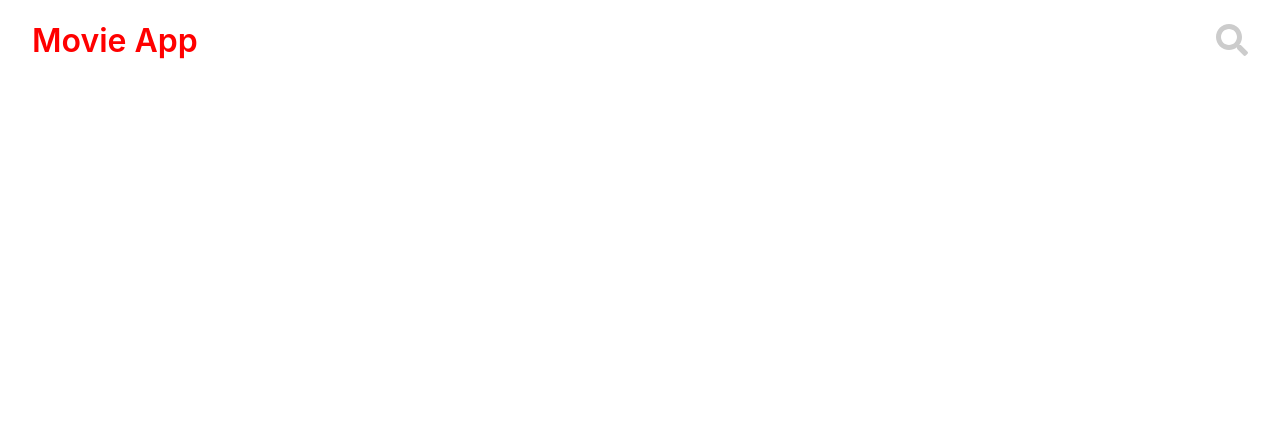
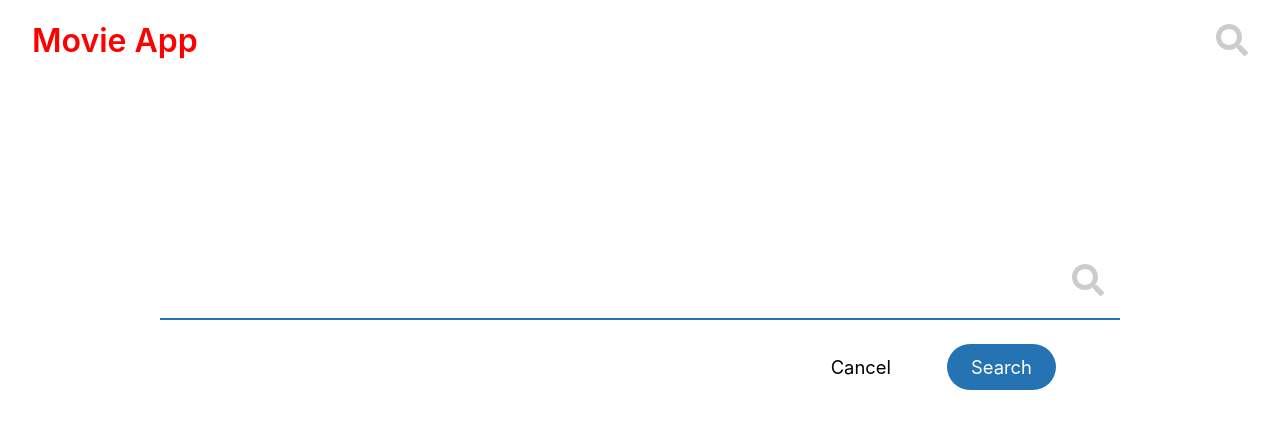
Before and after one commit to dungdxfx21334/Assignment2-ReactJS, a React (Create React App) app: page /search in a window 1280 px wide. Shown: the top 428 px of the page. Built offline with nearby package versions, Linux system fonts and the light colour scheme.

Commit message:
Adding search form

```diff
--- a/src/pages/search/Search.jsx
+++ b/src/pages/search/Search.jsx
@@ -1,10 +1,12 @@
 import React from 'react';
 import Navbar from '../browse/navbar/Navbar';
+import SearchForm from './SearchForm/SearchForm';
 
 const Search = () => {
   return (
     <div className="app">
       <Navbar></Navbar>
+      <SearchForm></SearchForm>
     </div>
   );
 };
--- /dev/null
+++ b/src/pages/search/SearchForm/SearchForm.js
@@ -0,0 +1,28 @@
+import React from 'react'
+import SearchIcon from '../SearchIcon'
+
+import Button from '../../../UI/Button'
+import classes from './SearchForm.module.css'
+const SearchForm = () => {
+  return (
+    <form className={classes.form}>
+      <div className={classes.searchInput}>
+        <input type='text'></input>
+        <span className={classes.icon}>
+          <SearchIcon></SearchIcon>
+        </span>
+      </div>
+
+      <div className={classes.btnGroup}>
+        <Button type='button' className={classes.btnCancel}>
+          Cancel
+        </Button>
+        <Button type='submit' className={classes.btnSearch}>
+          Search
+        </Button>
+      </div>
+    </form>
+  )
+}
+
+export default SearchForm
--- /dev/null
+++ b/src/pages/search/SearchForm/SearchForm.module.css
@@ -0,0 +1,52 @@
+.form {
+  width: 75vw;
+  height: 11rem;
+  margin: 15rem 10rem 0;
+  display: flex;
+  flex-direction: column;
+  gap: 1.5rem;
+}
+
+.searchInput {
+  display: flex;
+  align-items: center;
+  height: 5rem;
+  position: relative;
+  border-radius: 2rem;
+}
+
+.searchInput input {
+  height: 100%;
+  font-size: 1.5rem;
+  width: 100%;
+  padding: 0 2rem;
+  outline: none;
+  border: none;
+  border-bottom: 2px solid rgb(38, 115, 179);
+}
+
+.icon {
+  display: inline-block;
+  width: 2rem;
+  height: 2em;
+  position: absolute;
+  right: 1rem;
+}
+.btnGroup {
+  margin: 0 4rem 1rem;
+  display: flex;
+  justify-content: flex-end;
+  gap: 2rem;
+}
+
+.btnCancel {
+  background: transparent;
+  color: black;
+  border: none;
+}
+
+.btnSearch {
+  background-color: rgb(38, 115, 179);
+  border: none;
+  box-shadow: 1rem;
+}
```
